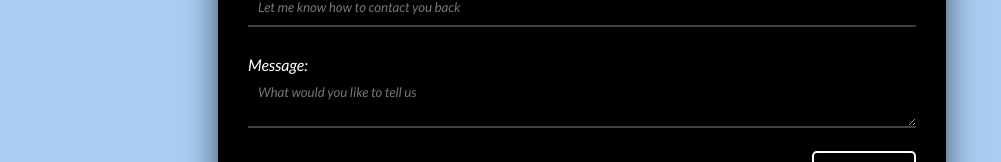
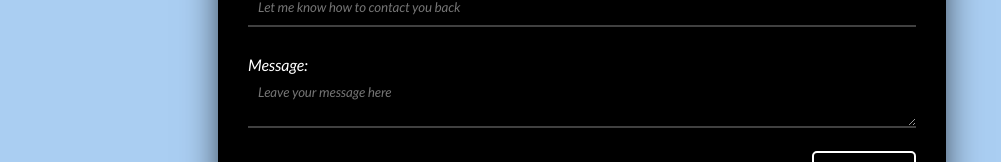
Before and after one commit to deep-shikha1701/portfolio, a React (Create React App) app: page / in a window 1280 px wide. Shown: the part 4110-4272 px from the top of the page, without its empty margins (58-1059 px from the left). Built offline with nearby package versions, Linux system fonts and the light colour scheme; the HTML template or start-up script is replaced by a standard one.

Commit message:
Updated forms

```diff
--- a/src/components/Contact.js
+++ b/src/components/Contact.js
@@ -25,7 +25,7 @@
                         Simply fill the from and send me an email.</h6>
                     <p type="Name:"><input type="text" name="Name" placeholder="Write your name here" required></input></p>
                     <p type="Email:"><input type="email" name="Email" placeholder="Let me know how to contact you back" required></input></p>
-                    <p type="Message:"><textarea type="text" name="Message" placeholder="What would you like to tell us" required/></p>
+                    <p type="Message:"><textarea type="text" name="Message" placeholder="Leave your message here" required/></p>
                     <button type="Submit">Send Message</button>
                     <div className="about__social">
                         <a href="https://www.facebook.com/deepshikha.sahu.3304/"><FacebookIcon fontSize="small" /></a>
```
